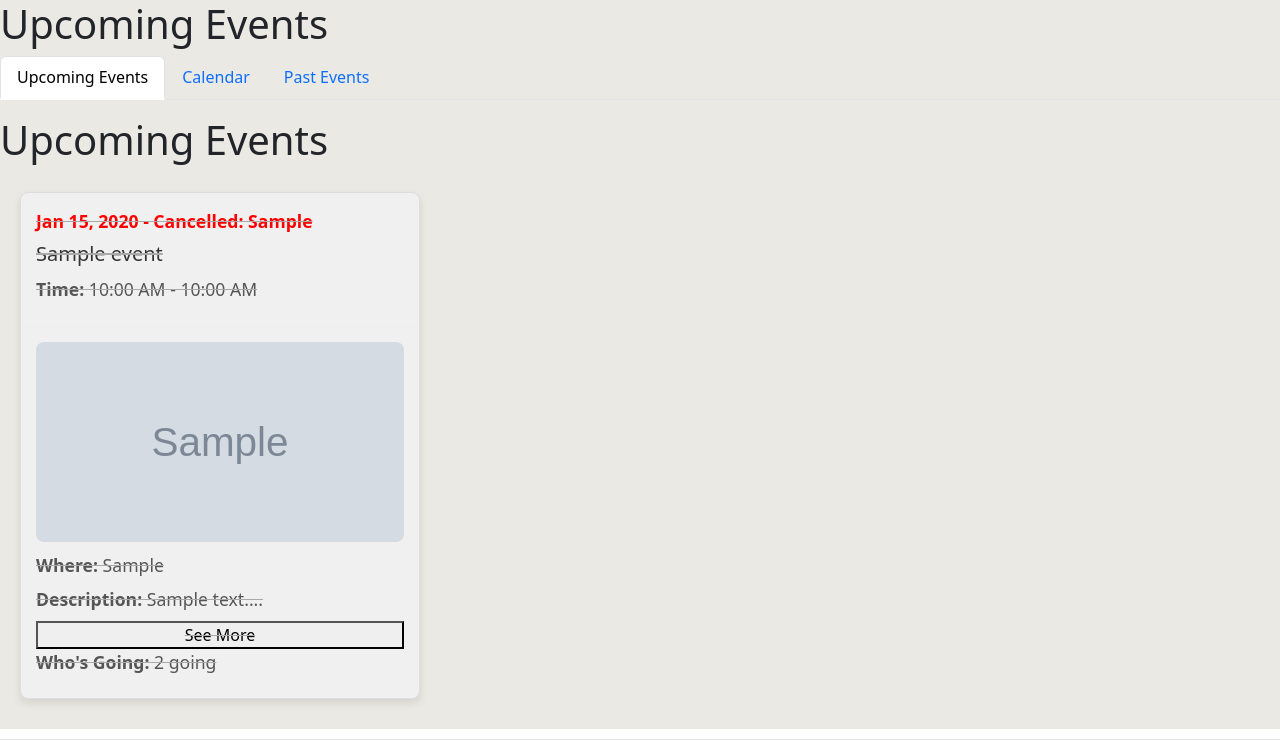
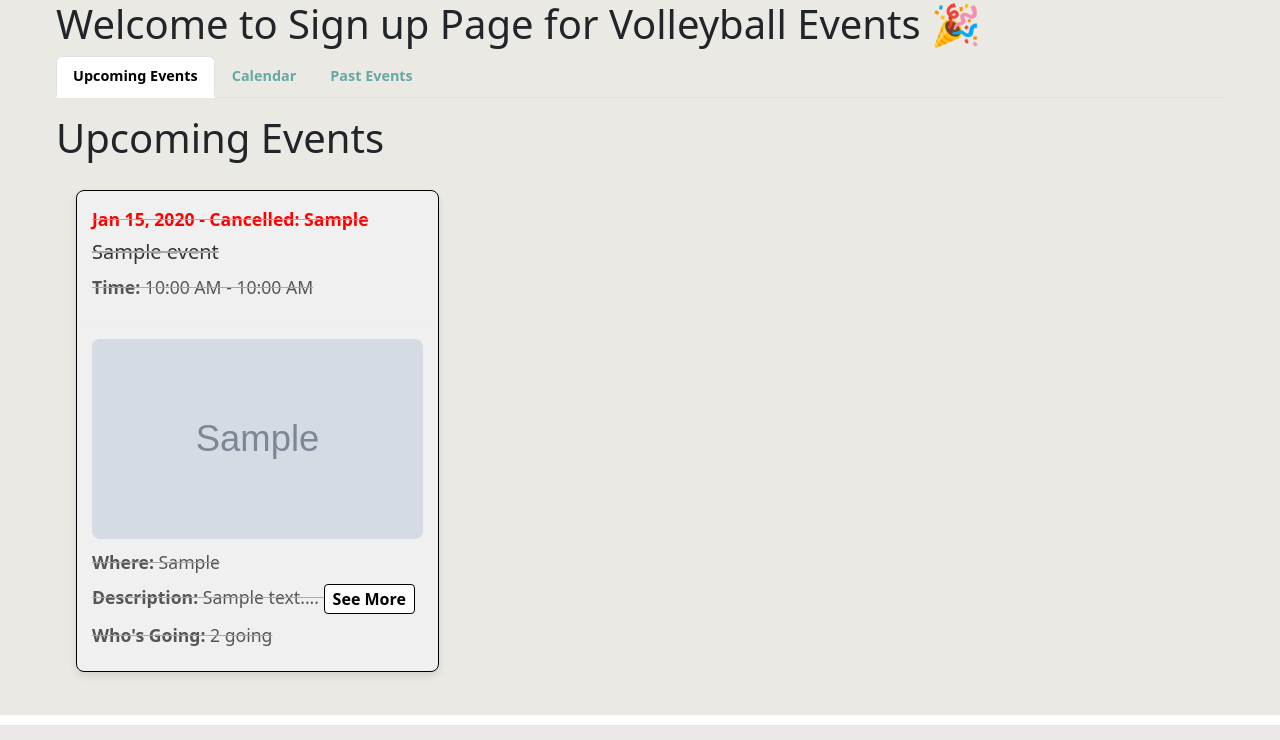
Before and after one commit to Ayjemal07/PickUpVolleyBallPdx, a Flask app: page /events in a window 1280 px wide. Shown: the part 74-814 px from the top of the page. Run offline with Flask 3, Linux system fonts and the light colour scheme; tables that the repository leaves empty hold one stand-in row (values such as "Sample post"); grey boxes marked "Sample" are stand-in pictures; some libraries are stand-ins or nearby versions.

Commit message:
styles and tabs

```diff
--- a/app/static/css/styles.css
+++ b/app/static/css/styles.css
@@ -1167,6 +1167,7 @@ html {
   background-color: #fff;
   border: 1px solid #ddd;
   border-radius: 8px;
+  border-color:black;
   box-shadow: 0 4px 8px rgba(0, 0, 0, 0.1);
   transition: transform 0.2s ease, box-shadow 0.2s ease;
   overflow: hidden; /* Ensures content respects the border-radius */
@@ -1404,8 +1405,23 @@ html, body {
 }
 
 
-.see-more-button{
-  font-size:1 rem;
+.see-more-button {
+  display: inline-block;
+  background-color: white;
+  color: black;
+  border: 1px solid black;
+  border-radius: 4px;
+  padding: 2px 8px;
+  font-size: 1rem;
+  font-weight: 700;
+  text-decoration: none;
+  vertical-align: middle;
+  transition: background-color 0.2s ease, color 0.2s ease, border-color 0.2s ease;
+}
+
+.see-more-button:hover {
+  background-color: #f5f5f5;
+  border-color: #555;
 }
 
 .event-details-container {
@@ -1621,7 +1637,9 @@ html, body {
     display: block;
     padding: 0.5rem 1rem;
     text-decoration: none;
-    color: #0d6efd;
+    color: #66a8a6;
+    font-weight: bold;
+    font-size: 0.9rem;
     border: 1px solid transparent;
     border-top-left-radius: 0.25rem;
     border-top-right-radius: 0.25rem;
@@ -1641,3 +1659,9 @@ html, body {
 .tab-pane.active {
     display: block;
 }
+
+.page-container {
+  max-width: 1200px;  /* Sets a maximum width for the content on large screens */
+  margin: 0 auto;     /* This is the magic that centers the container */
+  padding: 0 1rem;    /* Adds space on the left and right for mobile screens */
+}
--- a/app/static/js/events.js
+++ b/app/static/js/events.js
@@ -417,12 +417,10 @@ function renderEventCards(sortedEvents, flashMessage, flashEventId) { // Added m
                         style="width: 100%; max-height: 200px; object-fit: cover; border-radius: 8px; margin-bottom: 10px;">
                     ` : ''}
                     <p class="event-location"><strong>Where:</strong> ${event.location}</p>
-                    <p class="event-description"><strong>Description:</strong> ${descriptionPreview}</p>
-                    <button class="see-more-button" data-event-id="${event.id}">See More</button>
-                    <div class="full-description" id="desc-${event.id}" style="display: none;">
-                        <p>${event.description}</p>
-                        <a href="/events/${event.id}" class="btn btn-info">View Details</a>
-                    </div>
+                    <p class="event-description">
+                        <strong>Description:</strong> ${descriptionPreview}
+                        <a href="/events/${event.id}" class="see-more-button">See More</a>
+                    </p>
                     <p class="event-going"><strong>Who's Going:</strong> ${event.rsvp_count || 0} going</p>
 
                     ${event.rsvp_count >= event.max_capacity ? `
@@ -460,20 +458,6 @@ function renderEventCards(sortedEvents, flashMessage, flashEventId) { // Added m
 
     // Central function to attach all event listeners
     function attachAllEventListeners() {
-        // "See More" button logic
-        document.querySelectorAll('.see-more-button').forEach(button => {
-            button.addEventListener('click', function () {
-                const eventId = this.getAttribute('data-event-id');
-                const fullDescription = document.getElementById(`desc-${eventId}`);
-                if (fullDescription.style.display === 'none') {
-                    fullDescription.style.display = 'block';
-                    this.textContent = 'See Less';
-                } else {
-                    fullDescription.style.display = 'none';
-                    this.textContent = 'See More';
-                }
-            });
-        });
 
         // Admin Edit/Delete/Cancel buttons (only if user is admin)
         if (userRole === 'admin') {
--- a/app/templates/events.html
+++ b/app/templates/events.html
@@ -1,10 +1,9 @@
 {% extends "base.html" %}
 
-{% block title %}Events Calendar{% endblock %}
+{% block title %}Events{% endblock %}
 
 {% block content %}
-<h1>Upcoming Events</h1>
-
+<div class="page-container">  <h1>Welcome to Sign up Page for Volleyball Events 🎉 </h1>
     <script>
         let userRole = "{{ session.get('role', 'user') }}";  // Default to "user"
         console.log("User Role after signout:", userRole);
@@ -43,7 +42,7 @@
         </div>
 
         <div id="calendar-view" class="tab-pane">
-        <h1>Event Calendar</h1>
+            <h1>Events Calendar</h1>
             <div id="calendar"></div>
             <h2 style="margin-top: 2rem;">Events List</h2>
             <div class="events-container">
@@ -55,7 +54,7 @@
             <p>Past events will be shown here in a future update.</p>
         </div>
     </div>
-
+</div>
 
 {% if user_role == 'admin' %}
 <!-- Modal for Creating Events -->
```
Lines whose indentation alone changed are shown as unchanged.
